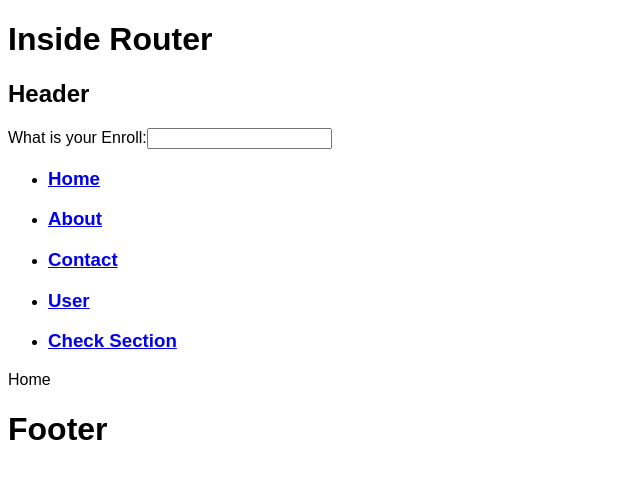
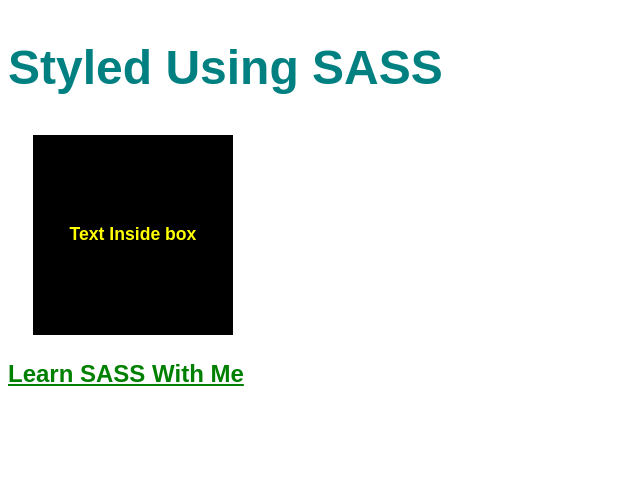
Before and after one commit to muazimmaqbool/Reactjs-with-Me, a React (Create React App) app: page / in a window 1280 px wide. Shown: the top 478 px of the page, without its empty margins (0-640 px from the left). Built offline with nearby package versions, Linux system fonts and the light colour scheme.

Commit message:
scss and style

```diff
--- a/src/App.jsx
+++ b/src/App.jsx
@@ -90,13 +90,13 @@ function App() {
       {/* <Forms2/> */}
 
       {/*used to explain routing: explained in notebook and on pdf*/}
-       <Routing/>
+       {/* <Routing/>  */}
 
       {/*this component is inside Css Styling*/}
       {/* <Home/> */}
 
       {/*this component is inside SASS Styling*/}
-      {/* <HomeSASS/>  */}
+      <HomeSASS/>
 
       {/*used to explain memo */}
       {/* <Memo/> */}
```
